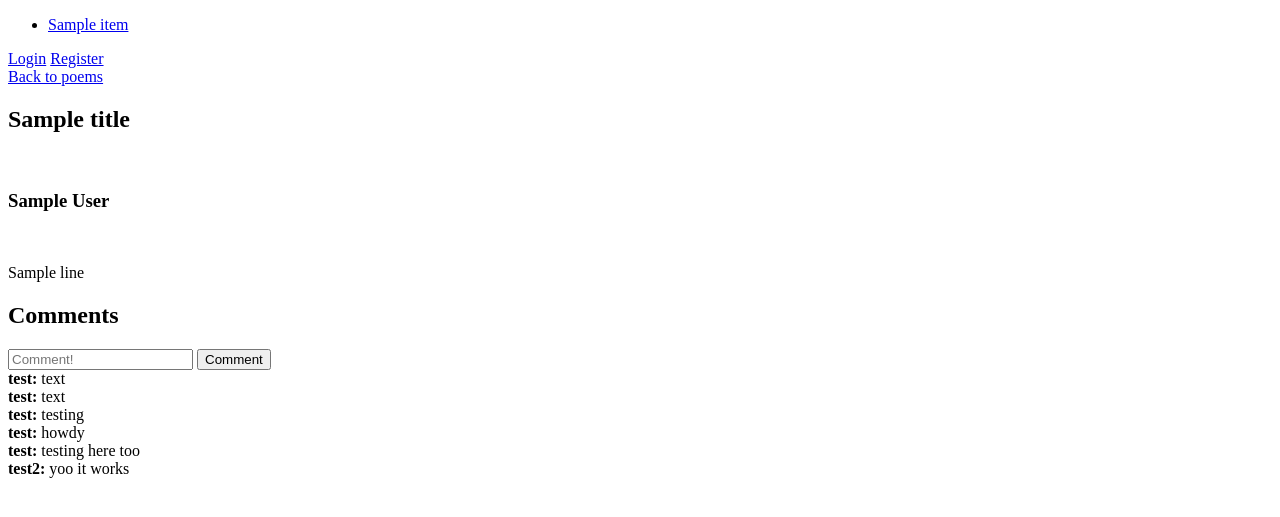
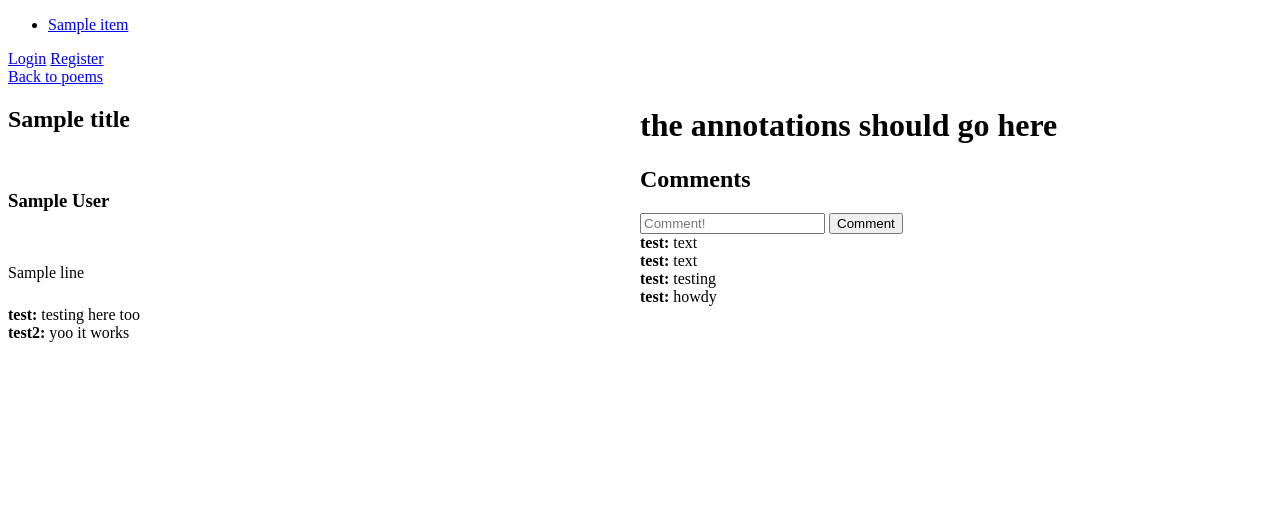
Before and after one commit to MollyJ04/poetryApp, a Flask app: template templates/read.html in a window 1280 px wide. Shown: the top 517 px of the page. Run offline with Flask 2, Linux system fonts and the light colour scheme; data comes from the database, SQL or seed files in the repository; tables that the repository leaves empty hold one stand-in row (values such as "Sample post"); the template is opened without the code that fills it: values that come from a table or form of the project are taken from there, most other values are stand-ins (such as "Sample title", 1, 10 or a date in 2020).

Commit message:
started annotations

```diff
--- a/app.py
+++ b/app.py
@@ -33,12 +33,21 @@ class User(db.Model, UserMixin):
 	username = db.Column(db.String(20), nullable=False, unique=True)
 	password = db.Column(db.String(80), nullable=False)
 	comments = db.relationship('Comment',backref='user',passive_deletes=True)
+	annotations = db.relationship('Annotation',backref='user',passive_deletes=True)
 
 class Comment(db.Model):
 	id = db.Column(db.Integer, primary_key=True)
 	text = db.Column(db.Text, nullable=False)
 	date_created = db.Column(db.DateTime(timezone=True), default=func.now())
 	poem = db.Column(db.Text)
+	author = db.Column(db.Integer, db.ForeignKey('user.id',ondelete="CASCADE"), nullable=False)
+
+class Annotation(db.Model):
+	id = db.Column(db.Integer, primary_key=True)
+	text = db.Column(db.Text, nullable=False)
+	date_created = db.Column(db.DateTime(timezone=True), default=func.now())
+	poem = db.Column(db.Text)
+	line = db.Column(db.Integer)
 	author = db.Column(db.Integer, db.ForeignKey('user.id',ondelete="CASCADE"), nullable=False)
 
 class RegisterForm(FlaskForm):
--- a/templates/read.html
+++ b/templates/read.html
@@ -2,6 +2,8 @@
 
 {% block body %}
   <a href="{{url_for('poems')}}">Back to poems</a>
+  <div>
+  <div style="width:50%;float:left">
     <h2>{{title}}</h2><br>
     <h3>{{author}}</h3><br>
     <!-- this is getting rid of leading tabs and enters and like formatting stuff like that?
@@ -11,9 +13,15 @@
       {% if line == '' %}
         <br>
       {% else %}
-        <p>{{ line }}</p>
+        <p onclick="alert('it works! :-)')">{{ line }}</p>
       {% endif %}
 	  {% endfor %}
+  </div>
+  <div style="width:50%;float:left">
+    <h1>the annotations should go here</h1>
+
+  </div>
+</div>
     <h2>Comments</h2>
     <form method="POST" action="/create-comment/{{title}}">
       <input type="text" id="text" name="text" placeholder="Comment!">
@@ -22,5 +30,6 @@
     {% for comment in comments %}
       <strong>{{comment.user.username}}:</strong>
       {{ comment.text }}<br>
+      <!-- {{ comment.date_created }}<br> -->
     {% endfor %}
 {% endblock %}
```
